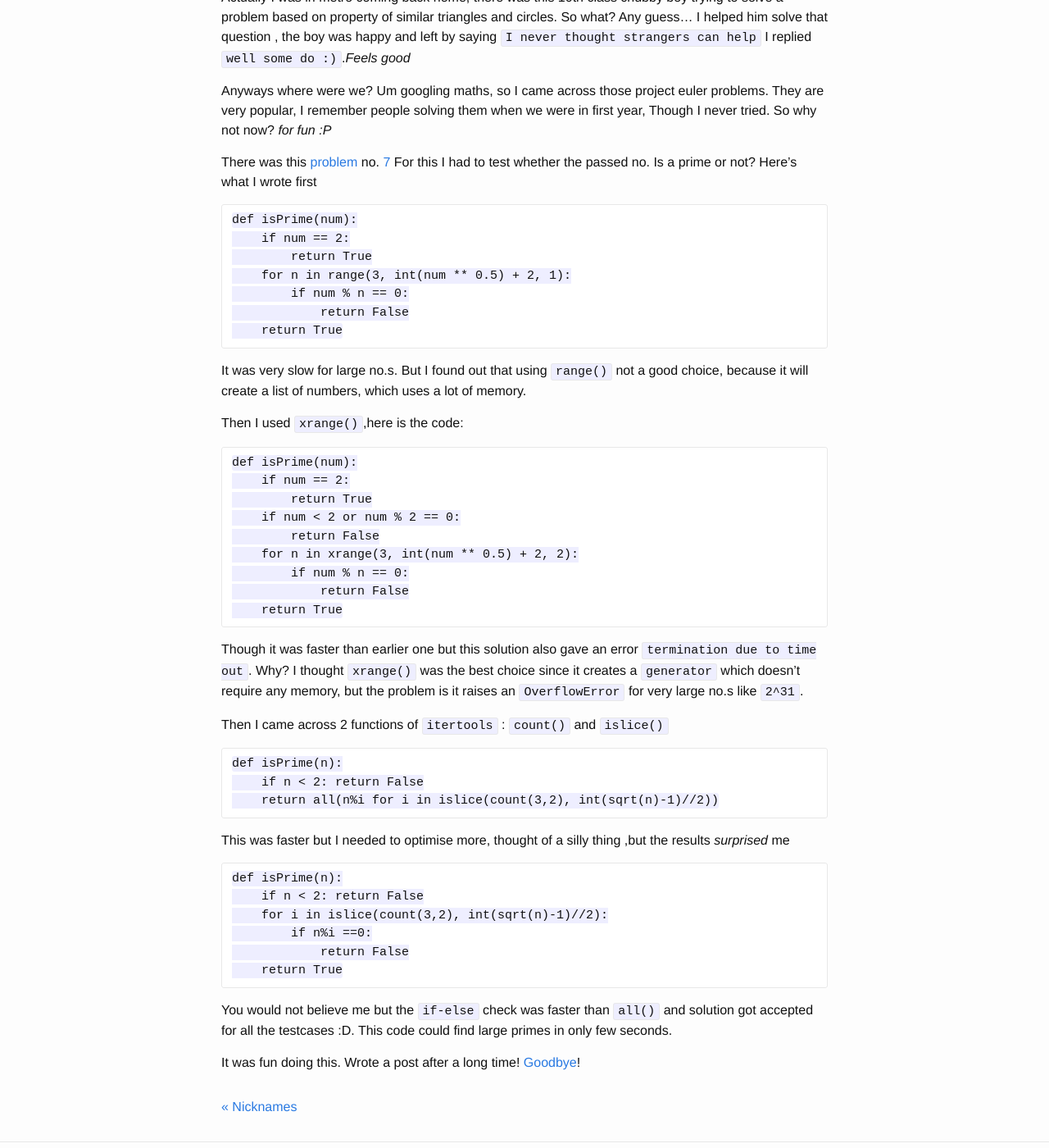
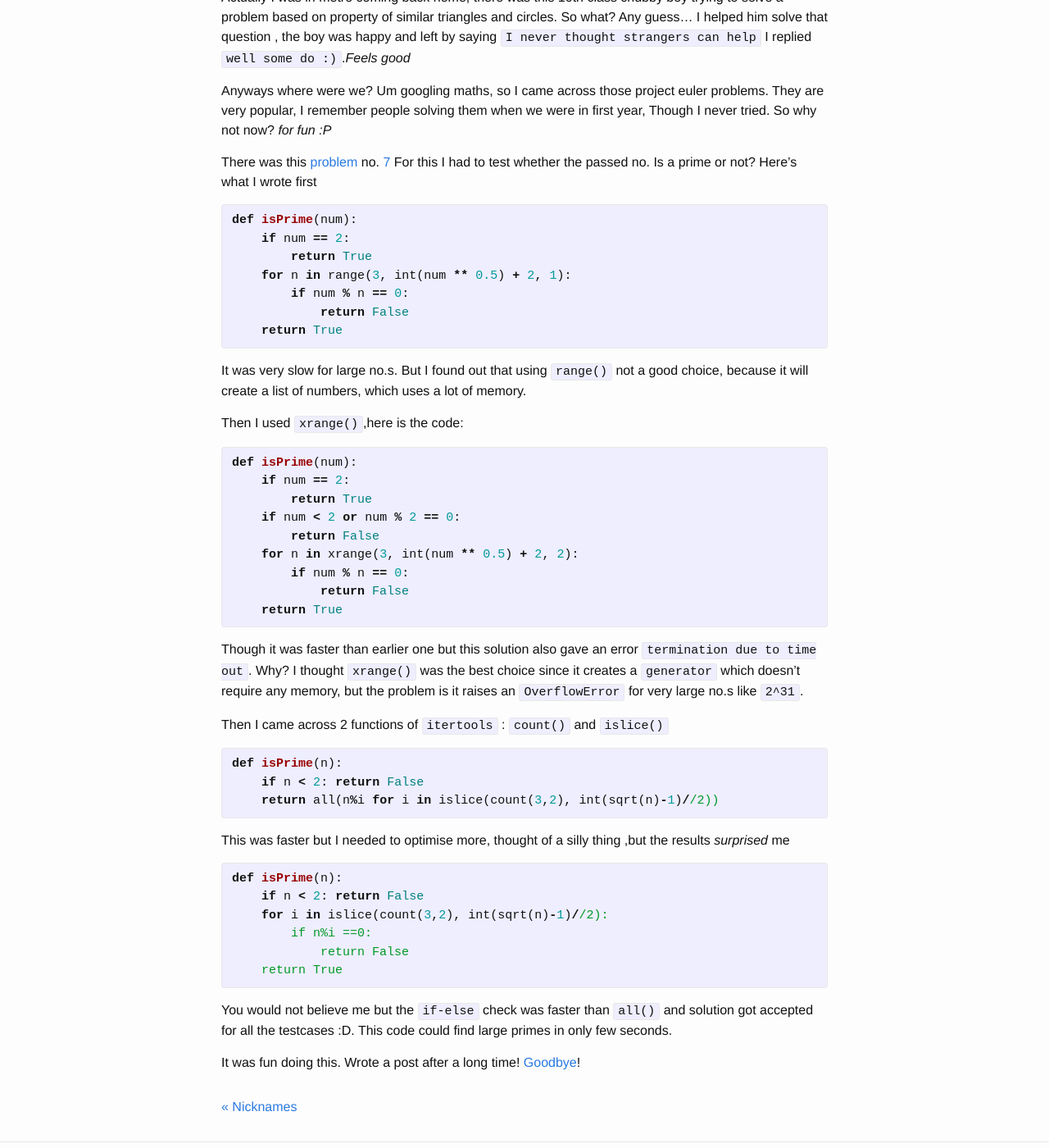
Before and after one commit to Menicks/Menicks.github.io, a Jekyll site: the page built from _posts/2015-06-27-IsPrime().md, in a window 1280 px wide and 1400 px high, scrolled down 392 px. Shown: the whole window at 82% size. Built offline with Jekyll 4.4.1, drawn with Linux system fonts in a browser that asks for light colours; some of the changed text lies outside the part shown.

Commit message:
To make code properly visible in post

````diff
--- a/_posts/2015-06-27-IsPrime().md
+++ b/_posts/2015-06-27-IsPrime().md
@@ -20,7 +20,7 @@ There was this [problem](https://www.hackerrank.com/contests/projecteuler/challe
 For this I had to test whether the passed no. Is a prime or not?
 Here's what I wrote first
 
-```
+{% highlight ruby %}
 def isPrime(num):
     if num == 2:
         return True
@@ -28,13 +28,13 @@ def isPrime(num):
         if num % n == 0:
             return False
     return True
-```
+{% endhighlight %}
 
 It was very slow for large no.s. But I found out that using `range()` not a good choice, because it will create a list of numbers, which uses a lot of memory.
 
 Then I used `xrange()`,here is the code:
 
-```
+{% highlight ruby %}
 def isPrime(num):
     if num == 2:
         return True
@@ -44,28 +44,29 @@ def isPrime(num):
         if num % n == 0:
             return False
     return True
-```
+{% endhighlight %}
+
 Though it was faster than earlier one but this solution also gave an error `termination due to time out`.
 Why? I thought `xrange()` was the best choice since it creates a `generator` which doesn't require any memory, but the problem is it raises an `OverflowError` for very large no.s like `2^31`.
 
 Then I came across 2 functions of `itertools` : `count()` and `islice()`
 
-```
+{% highlight ruby %}
 def isPrime(n):
     if n < 2: return False
     return all(n%i for i in islice(count(3,2), int(sqrt(n)-1)//2))
-```
+{% endhighlight %}
 
 This was faster but I needed to optimise more, thought of a silly thing ,but the results *surprised* me
 
-```
+{% highlight ruby %}
 def isPrime(n):
     if n < 2: return False
     for i in islice(count(3,2), int(sqrt(n)-1)//2):
         if n%i ==0:
             return False
     return True
-```
+{% endhighlight %}
 
 You would not believe me but the `if-else` check was faster than `all()` and solution got accepted for all the testcases :D.
 This code could find large primes in only few seconds.
````
